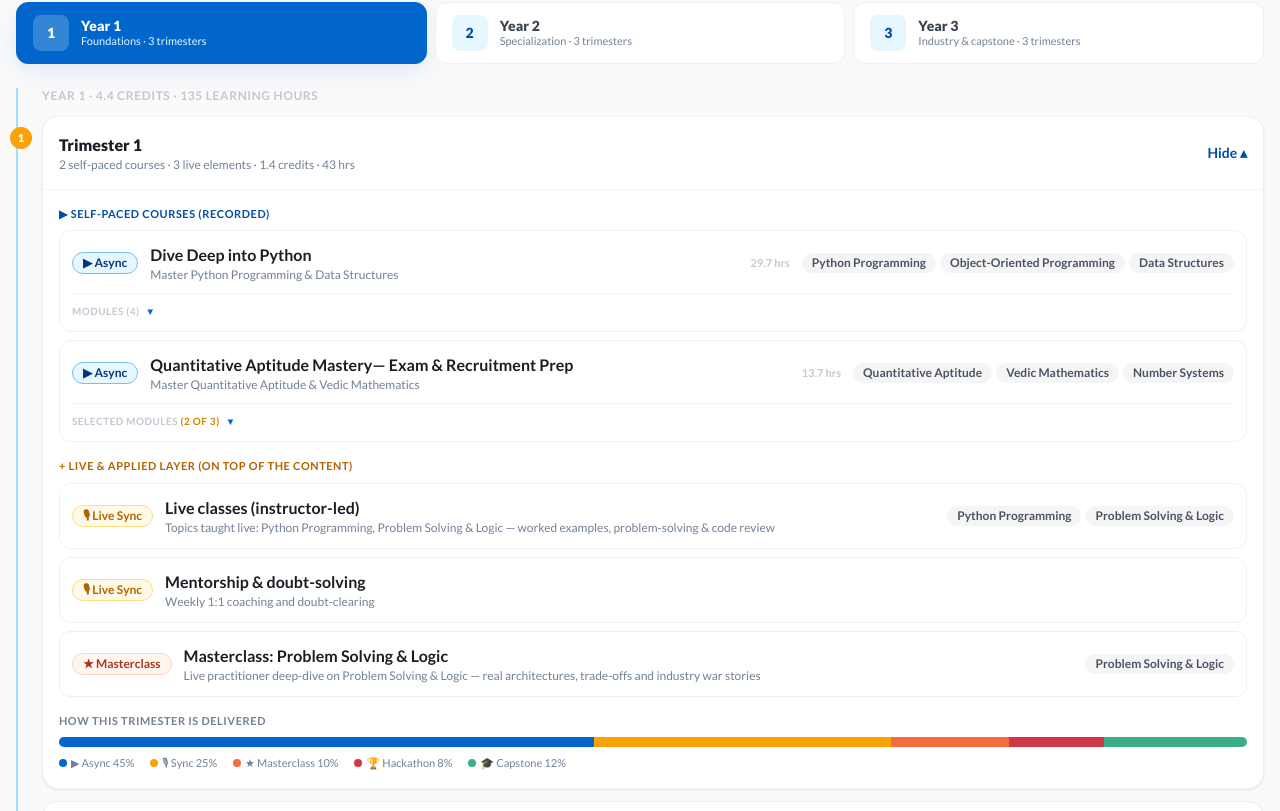
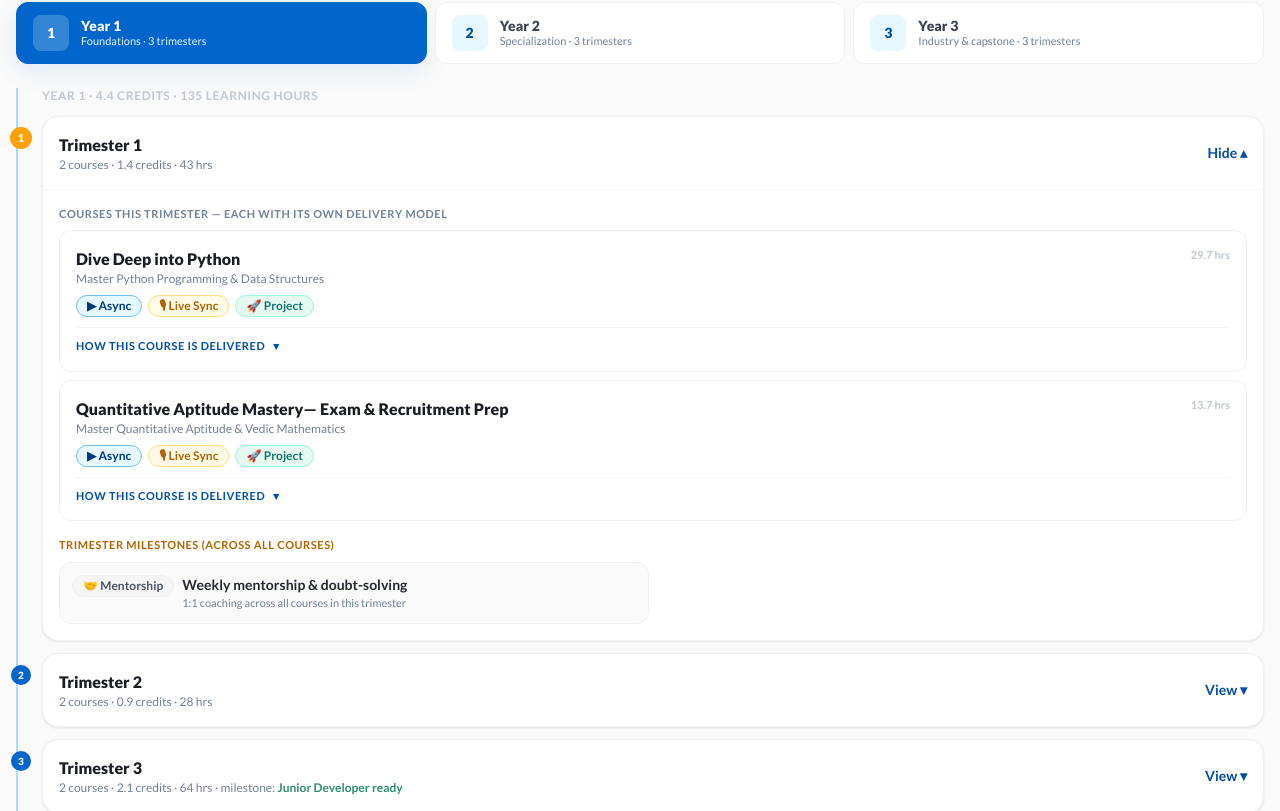
Before and after one commit to ravi6703/infyskill, a Next.js app: page /degrees/bsc-ai-engineering in a window 1280 px wide. Shown: the part 658-1469 px from the top of the page. Built offline with nearby package versions, Linux system fonts and the light colour scheme.

Commit message:
v9.19: degree hierarchy = per-course delivery model. Each course in a trimester now carries its own blend (async modules + live sync sessions + masterclass for advanced courses + mini-project); Hackathon/Capstone/Mentorship are trimester-level milestones across courses. + PROJECT.md living doc

```diff
--- a/app/degrees/[slug]/DegreeTerms.jsx
+++ b/app/degrees/[slug]/DegreeTerms.jsx
@@ -2,52 +2,64 @@
 import { useMemo, useState } from "react";
 import Link from "next/link";
 
-const DELIV = {
+const MODE = {
   Async:       { icon: "▶", label: "Async", cls: "bg-brand-50 text-brand-700 border-brand-200" },
   Sync:        { icon: "🎙", label: "Live Sync", cls: "bg-peel-50 text-peel-700 border-peel-200" },
   Masterclass: { icon: "★", label: "Masterclass", cls: "bg-flame-50 text-flame-700 border-flame-200" },
+  Project:     { icon: "🚀", label: "Project", cls: "bg-teal-50 text-teal-700 border-teal-200" },
   Hackathon:   { icon: "🏆", label: "Hackathon", cls: "bg-rose-50 text-rose-600 border-rose-200" },
   Capstone:    { icon: "🎓", label: "Capstone", cls: "bg-teal-50 text-teal-600 border-teal-500/30" },
+  Mentorship:  { icon: "🤝", label: "Mentorship", cls: "bg-ink-100 text-ink-600 border-ink-200" },
 };
-const PILLARS = [["async", "▶", "Async"], ["sync", "🎙", "Sync"], ["masterclass", "★", "Masterclass"], ["hackathon", "🏆", "Hackathon"], ["capstone", "🎓", "Capstone"]];
-const BG = { async: "bg-brand-500", sync: "bg-peel-500", masterclass: "bg-flame-500", hackathon: "bg-rose-500", capstone: "bg-teal-500" };
 
-// "Year 1 · Trimester 1" -> { year: 1, tri: "Trimester 1" }
 function parse(name) {
   const ym = name.match(/Year\s+(\d+)/i);
   const tm = name.match(/(Trimester\s+\d+|Semester\s+\d+|Term\s+\d+)/i);
   return { year: ym ? +ym[1] : 1, tri: tm ? tm[1] : name };
 }
 
-function CourseRow({ c }) {
-  const d = DELIV[c.delivery] || DELIV.Async;
+// one course = its own blended delivery model (async modules + sync + masterclass + project)
+function CourseCard({ c }) {
   const partial = c.moduleCount && c.selectedCount && c.selectedCount < c.moduleCount;
+  const modes = [
+    ["Async", c.modules?.length],
+    ["Sync", c.sync?.length],
+    ["Masterclass", c.masterclass],
+    ["Project", c.project],
+  ].filter(([, on]) => on);
+
   return (
-    <div className="rounded-xl border border-ink-200 bg-white p-3">
-      <div className="flex flex-wrap items-center gap-3">
-        <span className={`chip border ${d.cls} shrink-0`}>{d.icon} {d.label}</span>
-        <div className="min-w-0 flex-1">
+    <div className="rounded-xl border border-ink-200 bg-white p-4">
+      {/* course header */}
+      <div className="flex flex-wrap items-start justify-between gap-2">
+        <div className="min-w-0">
           {c.slug
-            ? <Link href={`/course/${c.slug}`} className="font-bold text-ink-900 hover:text-brand-600">{c.course}</Link>
-            : <span className="font-bold text-ink-900">{c.course}</span>}
+            ? <Link href={`/course/${c.slug}`} className="font-black text-ink-900 hover:text-brand-600">{c.course}</Link>
+            : <span className="font-black text-ink-900">{c.course}</span>}
           <p className="text-xs text-ink-500">{c.outcome}</p>
         </div>
         {c.hours ? <span className="shrink-0 text-[11px] font-bold text-ink-400">{c.hours} hrs</span> : null}
-        {c.skills?.length > 0 && (
-          <div className="hidden flex-wrap gap-1 sm:flex">
-            {c.skills.slice(0, 3).map((s) => <span key={s} className="chip-gray">{s}</span>)}
-          </div>
-        )}
       </div>
 
-      {/* module breakdown — collapsible: which modules of the course this trimester uses */}
+      {/* this course's delivery blend — the methodology badges */}
+      <div className="mt-2 flex flex-wrap gap-1.5">
+        {modes.map(([m]) => {
+          const d = MODE[m];
+          return <span key={m} className={`chip border ${d.cls}`}>{d.icon} {d.label}</span>;
+        })}
+      </div>
+
+      {/* delivery breakdown — collapsible */}
+      <details className="mt-2.5 border-t border-ink-100 pt-2.5">
+        <summary className="flex cursor-pointer items-center gap-2 text-[11px] font-bold uppercase tracking-wider text-brand-600 hover:text-brand-700">
+          How this course is delivered <span>▾</span>
+        </summary>
+
+        {/* async modules */}
         {c.modules?.length > 0 && (
-        <details className="mt-2.5 border-t border-ink-100 pt-2.5">
-          <summary className="flex cursor-pointer items-center gap-2 text-[10px] font-bold uppercase tracking-wider text-ink-400 hover:text-brand-600">
-            <span>{partial ? <>Selected modules <span className="text-peel-600">({c.selectedCount} of {c.moduleCount})</span></> : <>Modules ({c.moduleCount})</>}</span>
-            <span className="text-brand-500">▾</span>
-          </summary>
-          <ol className="mt-2 space-y-1">
+          <div className="mt-2">
+            <p className="text-[10px] font-bold uppercase tracking-wider text-brand-600">▶ Async — self-paced {partial ? <span className="text-peel-600">({c.selectedCount} of {c.moduleCount} modules)</span> : <>({c.moduleCount} modules)</>}</p>
+            <ol className="mt-1 space-y-1">
               {c.modules.map((m, i) => (
                 <li key={i} className="flex items-baseline gap-2 text-xs text-ink-600">
                   <span className="grid h-4 w-4 shrink-0 place-items-center rounded-full bg-brand-50 text-[9px] font-black text-brand-600">{i + 1}</span>
@@ -56,16 +68,44 @@ function CourseRow({ c }) {
                 </li>
               ))}
             </ol>
+          </div>
+        )}
+
+        {/* live sync sessions */}
+        {c.sync?.length > 0 && (
+          <div className="mt-3">
+            <p className="text-[10px] font-bold uppercase tracking-wider text-peel-700">🎙 Live Sync — instructor-led</p>
+            <ul className="mt-1 space-y-1">
+              {c.sync.map((s, i) => (
+                <li key={i} className="text-xs text-ink-600">• {s.title}{s.note ? <span className="text-ink-400"> — {s.note}</span> : null}</li>
+              ))}
+            </ul>
+          </div>
+        )}
+
+        {/* masterclass */}
+        {c.masterclass && (
+          <div className="mt-3">
+            <p className="text-[10px] font-bold uppercase tracking-wider text-flame-700">★ Masterclass</p>
+            <p className="mt-1 text-xs text-ink-600">{c.masterclass.title}{c.masterclass.note ? <span className="text-ink-400"> — {c.masterclass.note}</span> : null}</p>
+          </div>
+        )}
+
+        {/* project */}
+        {c.project && (
+          <div className="mt-3">
+            <p className="text-[10px] font-bold uppercase tracking-wider text-teal-700">🚀 Project</p>
+            <p className="mt-1 text-xs text-ink-600">{c.project.title}{c.project.note ? <span className="text-ink-400"> — {c.project.note}</span> : null}</p>
+          </div>
+        )}
       </details>
-      )}
     </div>
   );
 }
 
-function TriCard({ t, idx, delivery, open, onToggle }) {
+function TriCard({ t, idx, open, onToggle }) {
   const courses = t.courses || [];
-  const recorded = courses.filter((c) => c.delivery === "Async");
-  const live = courses.filter((c) => c.delivery !== "Async");
+  const milestones = t.milestones || [];
   const { tri } = parse(t.name);
   return (
     <div className="relative">
@@ -75,7 +115,7 @@ function TriCard({ t, idx, delivery, open, onToggle }) {
           <div>
             <p className="font-black text-ink-900">{tri}</p>
             <p className="text-xs text-ink-500">
-              {recorded.length} self-paced course{recorded.length !== 1 ? "s" : ""}{live.length ? <> · {live.length} live element{live.length !== 1 ? "s" : ""}</> : null}
+              {courses.length} course{courses.length !== 1 ? "s" : ""}
               {t.credits ? <> · {t.credits} credits · {t.hours} hrs</> : null}
               {t.milestone && t.milestone !== "Focused term" && t.milestone !== t.themes?.[0] ? <> · milestone: <b className="text-teal-600">{t.milestone}</b></> : null}
             </p>
@@ -85,28 +125,30 @@ function TriCard({ t, idx, delivery, open, onToggle }) {
 
         {open && (
           <div className="animate-fadeUp border-t border-ink-100 p-4">
-            {recorded.length > 0 && (
+            <p className="mb-2 text-[11px] font-bold uppercase tracking-wider text-ink-500">Courses this trimester — each with its own delivery model</p>
+            <div className="space-y-2">
+              {courses.map((c, k) => <CourseCard key={k} c={c} />)}
+            </div>
+
+            {milestones.length > 0 && (
               <>
-                <p className="mb-2 text-[11px] font-bold uppercase tracking-wider text-brand-600">▶ Self-paced courses (recorded)</p>
-                <div className="space-y-2">{recorded.map((c, k) => <CourseRow key={k} c={c} />)}</div>
+                <p className="mb-2 mt-4 text-[11px] font-bold uppercase tracking-wider text-peel-700">Trimester milestones (across all courses)</p>
+                <div className="grid gap-2 sm:grid-cols-2">
+                  {milestones.map((m, k) => {
+                    const d = MODE[m.type] || MODE.Capstone;
+                    return (
+                      <div key={k} className="flex items-start gap-2 rounded-xl border border-ink-200 bg-ink-50 p-3">
+                        <span className={`chip border ${d.cls} shrink-0`}>{d.icon} {d.label}</span>
+                        <div className="min-w-0">
+                          <p className="text-sm font-bold text-ink-800">{m.title}</p>
+                          {m.outcome ? <p className="text-[11px] text-ink-500">{m.outcome}</p> : null}
+                        </div>
+                      </div>
+                    );
+                  })}
+                </div>
               </>
             )}
-            {live.length > 0 && (
-              <>
-                <p className="mb-2 mt-4 text-[11px] font-bold uppercase tracking-wider text-peel-700">+ Live &amp; applied layer (on top of the content)</p>
-                <div className="space-y-2">{live.map((c, k) => <CourseRow key={k} c={c} />)}</div>
-              </>
-            )}
-
-            <p className="mt-4 text-[11px] font-bold uppercase tracking-wider text-ink-500">How this trimester is delivered</p>
-            <div className="mt-2 flex h-2.5 w-full overflow-hidden rounded-full">
-              {PILLARS.map(([k]) => <div key={k} className={BG[k]} style={{ width: `${delivery[k]}%` }} />)}
-            </div>
-            <div className="mt-2 flex flex-wrap gap-x-4 gap-y-1 text-[11px] text-ink-500">
-              {PILLARS.map(([k, icon, label]) => (
-                <span key={k}><span className={`mr-1 inline-block h-2 w-2 rounded-full ${BG[k]}`} />{icon} {label} {delivery[k]}%</span>
-              ))}
-            </div>
           </div>
         )}
       </div>
@@ -114,8 +156,7 @@ function TriCard({ t, idx, delivery, open, onToggle }) {
   );
 }
 
-export default function DegreeTerms({ terms, delivery }) {
-  // group terms into years, preserving order
+export default function DegreeTerms({ terms }) {
   const years = useMemo(() => {
     const map = new Map();
     terms.forEach((t, gi) => {
@@ -140,7 +181,7 @@ export default function DegreeTerms({ terms, delivery }) {
   function pickYear(y) {
     setActiveYear(y);
     const yr = years.find((x) => x.year === y);
-    setOpen(yr?.list[0]?._gi ?? -1); // auto-open that year's first trimester
+    setOpen(yr?.list[0]?._gi ?? -1);
   }
 
   return (
@@ -168,7 +209,7 @@ export default function DegreeTerms({ terms, delivery }) {
           Year {cur.year} · {cur.credits} credits · {cur.hours} learning hours
         </div>
         {cur.list.map((t, i) => (
-          <TriCard key={t._gi} t={t} idx={i + 1} delivery={delivery}
+          <TriCard key={t._gi} t={t} idx={i + 1}
             open={open === t._gi} onToggle={() => setOpen(open === t._gi ? -1 : t._gi)} />
         ))}
 
```
Also changed, not shown: data/degrees_bi.json, 1 other file (tests, documents, lock files or other folders). Lines whose indentation alone changed are shown as unchanged.
